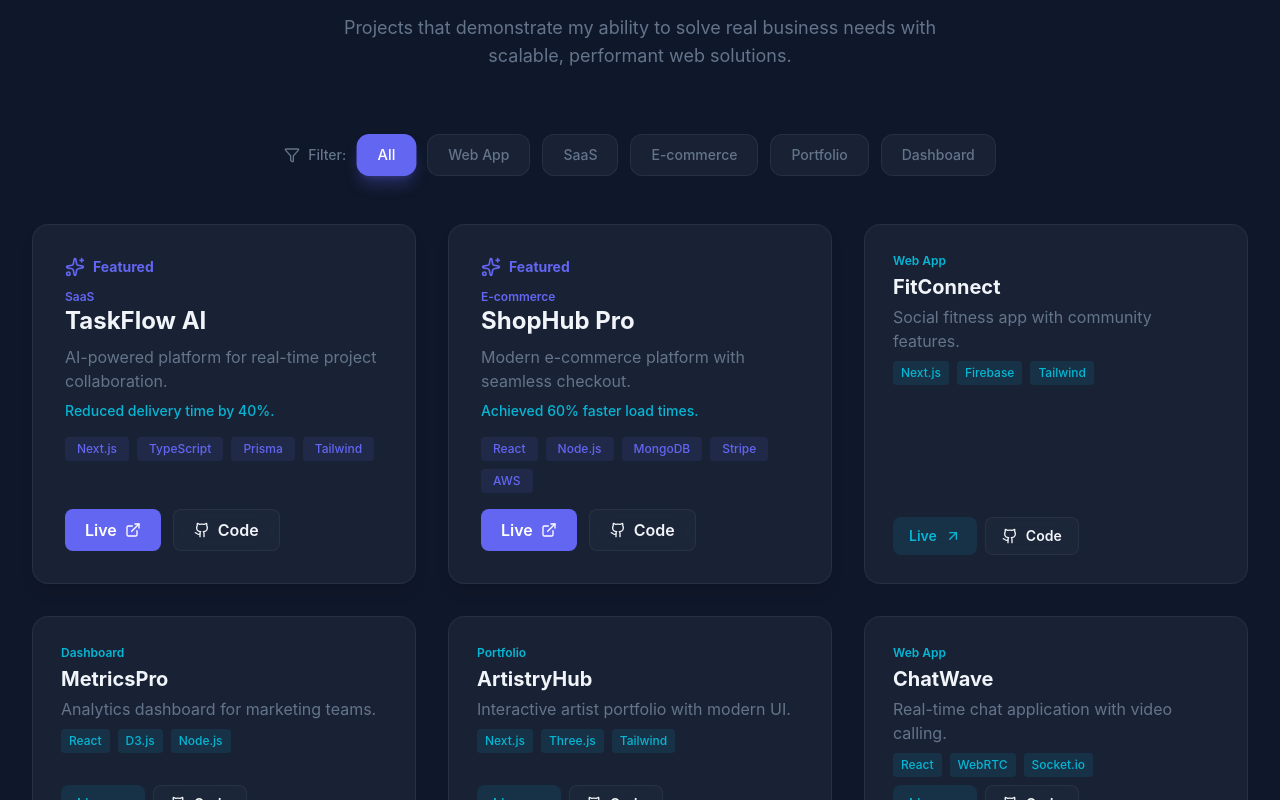
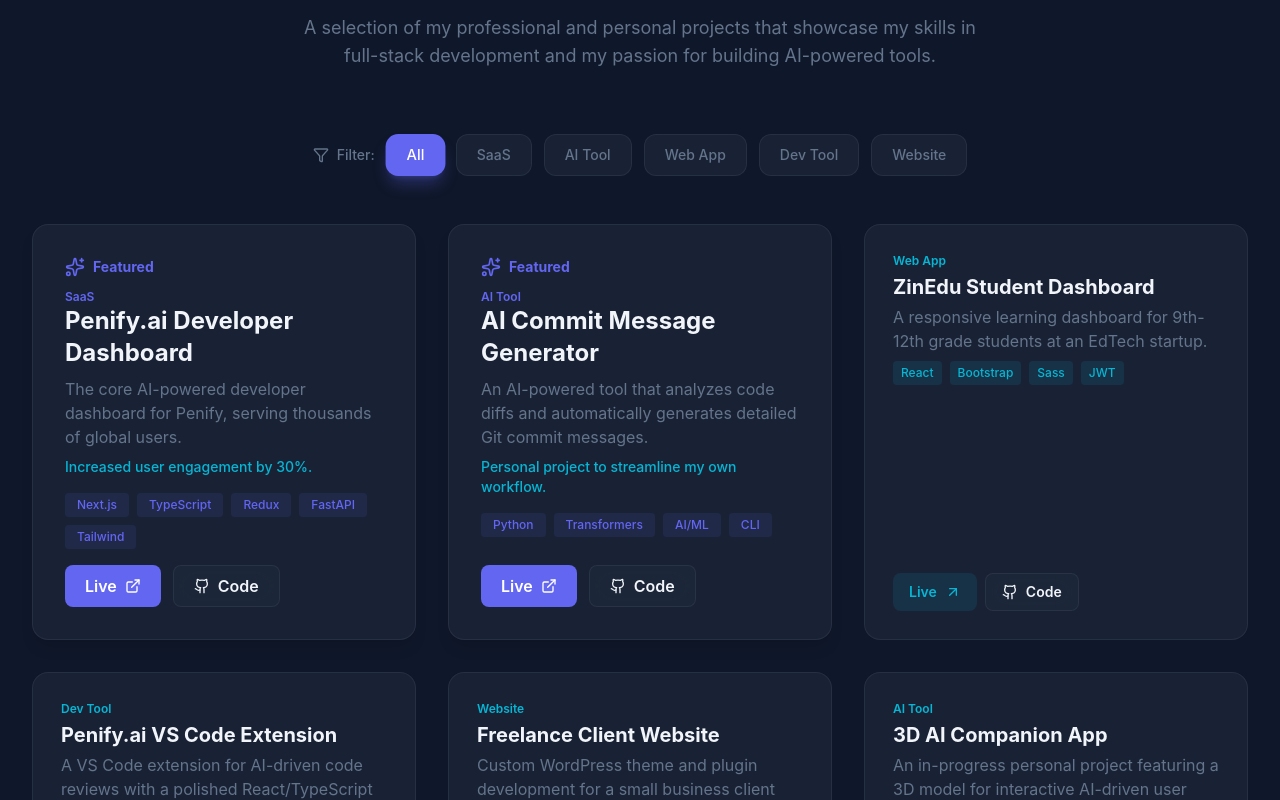
Before and after one commit to mayurDayal2000/portfolio-next-app, a Next.js app: page / in a window 1280 px wide. Shown: the part 4740-5540 px from the top of the page. Built offline with nearby package versions, Linux system fonts and the light colour scheme.

Commit message:
refactor(projects): update projects section content to reflect current profile and skills

```diff
--- a/src/components/projects.tsx
+++ b/src/components/projects.tsx
@@ -10,7 +10,7 @@
   id: string;
   title: string;
   description: string;
-  category: "Web App" | "SaaS" | "E-commerce" | "Portfolio" | "Dashboard";
+  category: "SaaS" | "AI Tool" | "Web App" | "Dev Tool" | "Website";
   tags: string[];
   liveUrl?: string;
   githubUrl?: string;
@@ -20,70 +20,77 @@
 
 const projects: Project[] = [
   {
-    achievement: "Reduced delivery time by 40%.",
+    achievement: "Increased user engagement by 30%.",
     category: "SaaS",
-    description: "AI-powered platform for real-time project collaboration.",
+    description:
+      "The core AI-powered developer dashboard for Penify, serving thousands of global users.",
     featured: true,
     githubUrl: "#",
     id: "1",
     liveUrl: "#",
-    tags: ["Next.js", "TypeScript", "Prisma", "Tailwind"],
-    title: "TaskFlow AI",
+    tags: ["Next.js", "TypeScript", "Redux", "FastAPI", "Tailwind"],
+    title: "Penify.ai Developer Dashboard",
   },
   {
-    achievement: "Achieved 60% faster load times.",
-    category: "E-commerce",
-    description: "Modern e-commerce platform with seamless checkout.",
+    achievement: "Personal project to streamline my own workflow.",
+    category: "AI Tool",
+    description:
+      "An AI-powered tool that analyzes code diffs and automatically generates detailed Git commit messages.",
     featured: true,
     githubUrl: "#",
     id: "2",
     liveUrl: "#",
-    tags: ["React", "Node.js", "MongoDB", "Stripe", "AWS"],
-    title: "ShopHub Pro",
+    tags: ["Python", "Transformers", "AI/ML", "CLI"],
+    title: "AI Commit Message Generator",
   },
   {
+    achievement: "Reduced dashboard load times by 30%.",
     category: "Web App",
-    description: "Social fitness app with community features.",
+    description:
+      "A responsive learning dashboard for 9th-12th grade students at an EdTech startup.",
     featured: false,
-    githubUrl: "#",
+    githubUrl: "#", // Private repo
     id: "3",
     liveUrl: "#",
-    tags: ["Next.js", "Firebase", "Tailwind"],
-    title: "FitConnect",
+    tags: ["React", "Bootstrap", "Sass", "JWT"],
+    title: "ZinEdu Student Dashboard",
   },
   {
-    category: "Dashboard",
-    description: "Analytics dashboard for marketing teams.",
+    category: "Dev Tool",
+    description:
+      "A VS Code extension for AI-driven code reviews with a polished React/TypeScript interface.",
     featured: false,
     githubUrl: "#",
     id: "4",
     liveUrl: "#",
-    tags: ["React", "D3.js", "Node.js"],
-    title: "MetricsPro",
+    tags: ["React", "TypeScript", "VS Code API"],
+    title: "Penify.ai VS Code Extension",
   },
   {
-    category: "Portfolio",
-    description: "Interactive artist portfolio with modern UI.",
+    category: "Website",
+    description:
+      "Custom WordPress theme and plugin development for a small business client during my freelance period.",
     featured: false,
-    githubUrl: "#",
+    githubUrl: "#", // Private repo
     id: "5",
     liveUrl: "#",
-    tags: ["Next.js", "Three.js", "Tailwind"],
-    title: "ArtistryHub",
+    tags: ["PHP", "WordPress", "JavaScript", "CSS"],
+    title: "Freelance Client Website",
   },
   {
-    category: "Web App",
-    description: "Real-time chat application with video calling.",
+    category: "AI Tool",
+    description:
+      "An in-progress personal project featuring a 3D model for interactive AI-driven user experiences.",
     featured: false,
     githubUrl: "#",
     id: "6",
     liveUrl: "#",
-    tags: ["React", "WebRTC", "Socket.io"],
-    title: "ChatWave",
+    tags: ["React", "Three.js", "AI/ML"],
+    title: "3D AI Companion App",
   },
 ];
 
-const categories = ["All", "Web App", "SaaS", "E-commerce", "Portfolio", "Dashboard"] as const;
+const categories = ["All", "SaaS", "AI Tool", "Web App", "Dev Tool", "Website"] as const;
 
 export default function Projects() {
   const [activeCategory, setActiveCategory] = useState<(typeof categories)[number]>("All");
@@ -121,14 +128,14 @@
         <FadeInOnce className="text-center mb-16">
           <div className="inline-flex items-center gap-2 glass-effect rounded-full px-4 py-2 text-sm font-medium text-accent mb-6">
             <Rocket className="w-4 h-4" />
-            <span>Featured Work</span>
+            <span>What I've Built</span>
           </div>
           <h2 className="text-4xl sm:text-5xl lg:text-6xl font-bold text-light mb-6">
-            Recent <span className="text-gradient">Projects</span>
+            My Recent <span className="text-gradient">Projects</span>
           </h2>
           <p className="text-lg text-muted max-w-2xl mx-auto">
-            Projects that demonstrate my ability to solve real business needs with scalable,
-            performant web solutions.
+            A selection of my professional and personal projects that showcase my skills in
+            full-stack development and my passion for building AI-powered tools.
           </p>
         </FadeInOnce>
 
```
